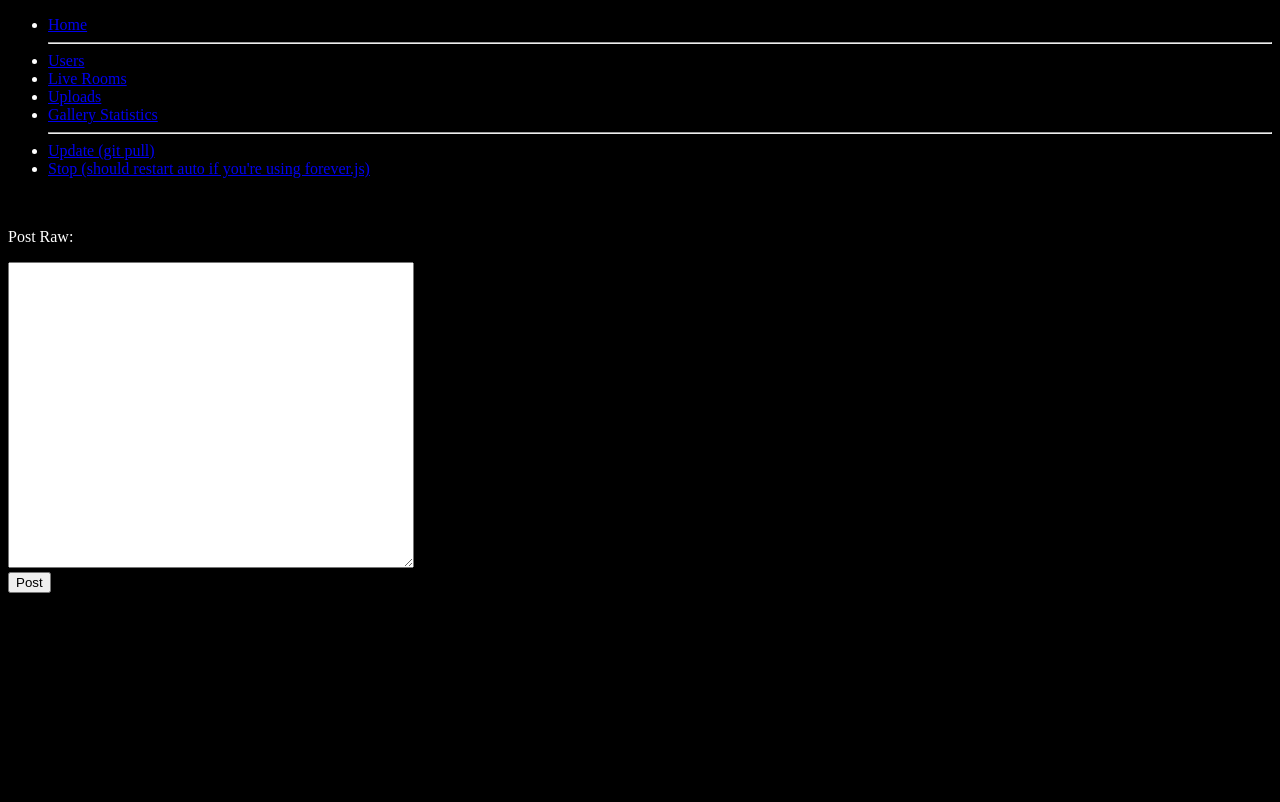
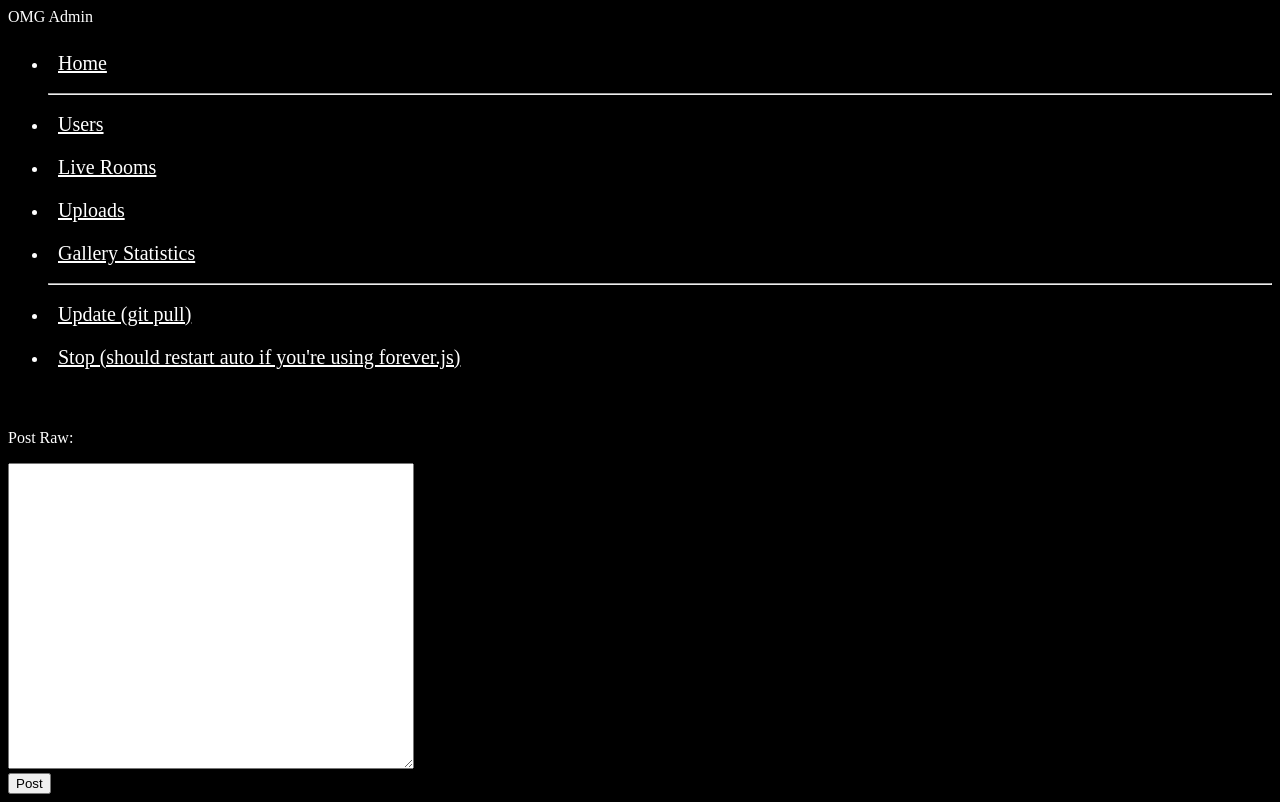
Before and after one commit to mikehelland/openmedia.gallery, a website: page admin/index.htm in a window 1280 px wide. Drawn offline with Linux system fonts and the light colour scheme; files whose address does not match are found by name.

Commit message:
admin page formatting

```diff
--- a/admin/index.htm
+++ b/admin/index.htm
@@ -12,9 +12,19 @@
                 width: 400px;
                 height:300px
             }
+
+            li {
+                padding:10px;
+            }
+            a {
+                font-size: 20px;
+                color:white;
+            }
+
         </style>
     </head>
     <body>
+        OMG Admin
         <ul>
             <li><a href="/">Home</a></li>
             <hr>
```
